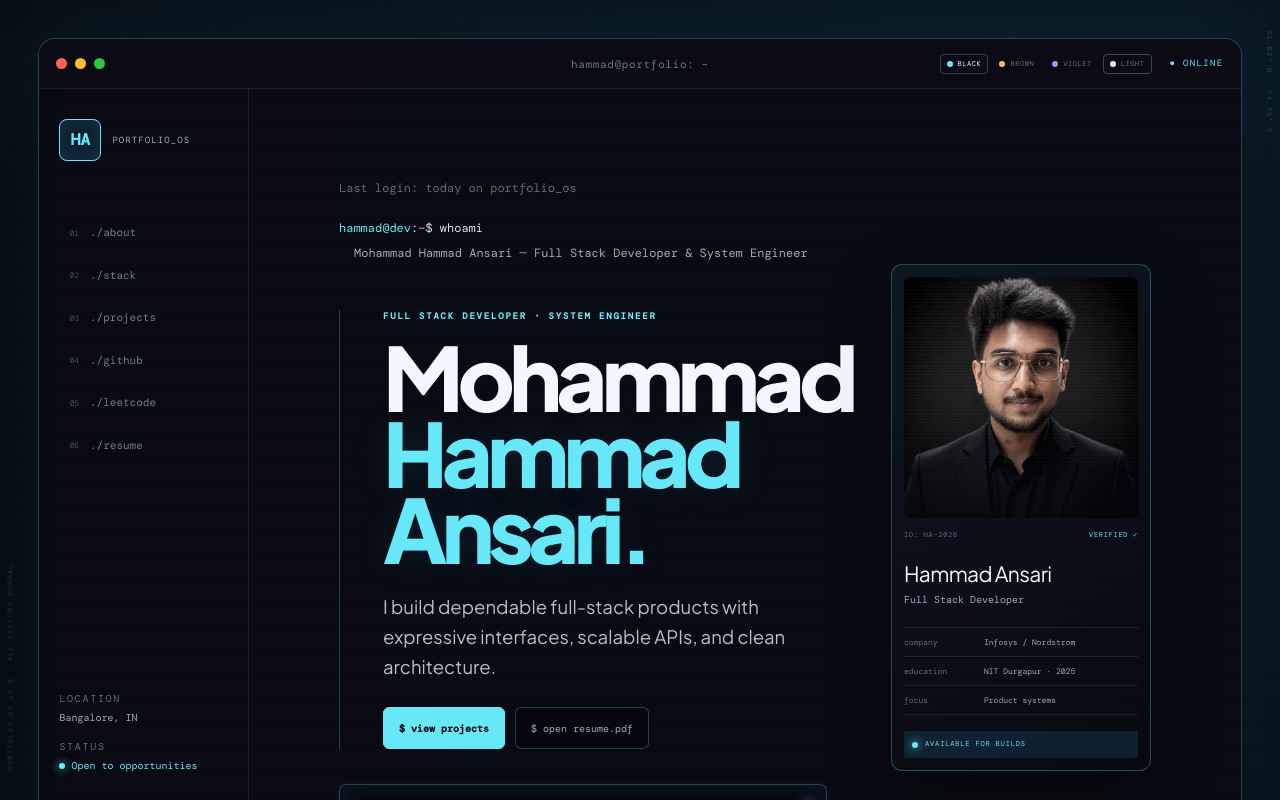
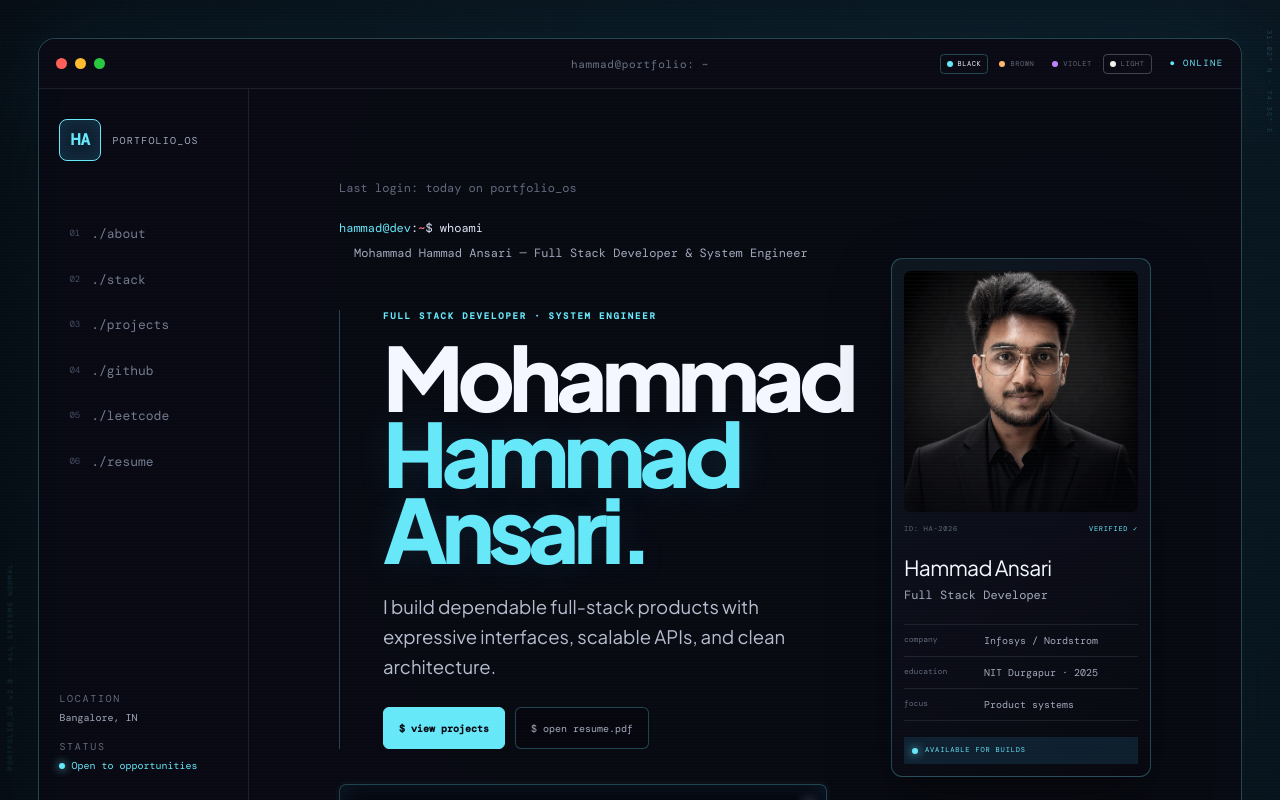
Before and after one commit to hammad-scripted/terminal-portfolio, a Next.js app: page / in a window 1280 px wide. Shown: the top 800 px of the page. Built offline with nearby package versions, Linux system fonts and the light colour scheme.

Commit message:
Increase interface typography scale

```diff
--- a/app/globals.css
+++ b/app/globals.css
@@ -320,6 +320,17 @@
 .resume-file > div > span, .resume-panel > p { font-size: 11px; }
 .contact-section > p:not(.prompt-line) { font-size: 18px; }
 .sidebar-meta, .sidebar-meta span { font-size: 10px; }
+.terminal-sidebar nav button { font-size: 13px; }
+.terminal-sidebar nav button span { font-size: 9px; }
+.sidebar-brand small { font-size: 10px; }
+.identity-card > p { font-size: 12px; }
+.identity-card dd { font-size: 10px; }
+.stack-card h3, .timeline-panel h3 { font-size: 19px; }
+.project-links a { font-size: 10px; }
+.project-tags span { font-size: 9px; }
+.telemetry-title { font-size: 9px; }
+.sync-note { font-size: 9px; }
+.site-footer { font-size: 9px; }
 .theme-light .intro-copy, .theme-light .prose-panel > p, .theme-light .project-copy > p, .theme-light .resume-panel > p, .theme-light .contact-section > p:not(.prompt-line) { color: #343943; }
 .theme-light .command-response, .theme-light .timeline-panel p, .theme-light .stack-card li, .theme-light .resume-file > div > span { color: #444952; }
 .theme-light .faint, .theme-light .section-header > span, .theme-light .identity-top, .theme-light .sidebar-meta, .theme-light .site-footer { color: #59606c; }
```
